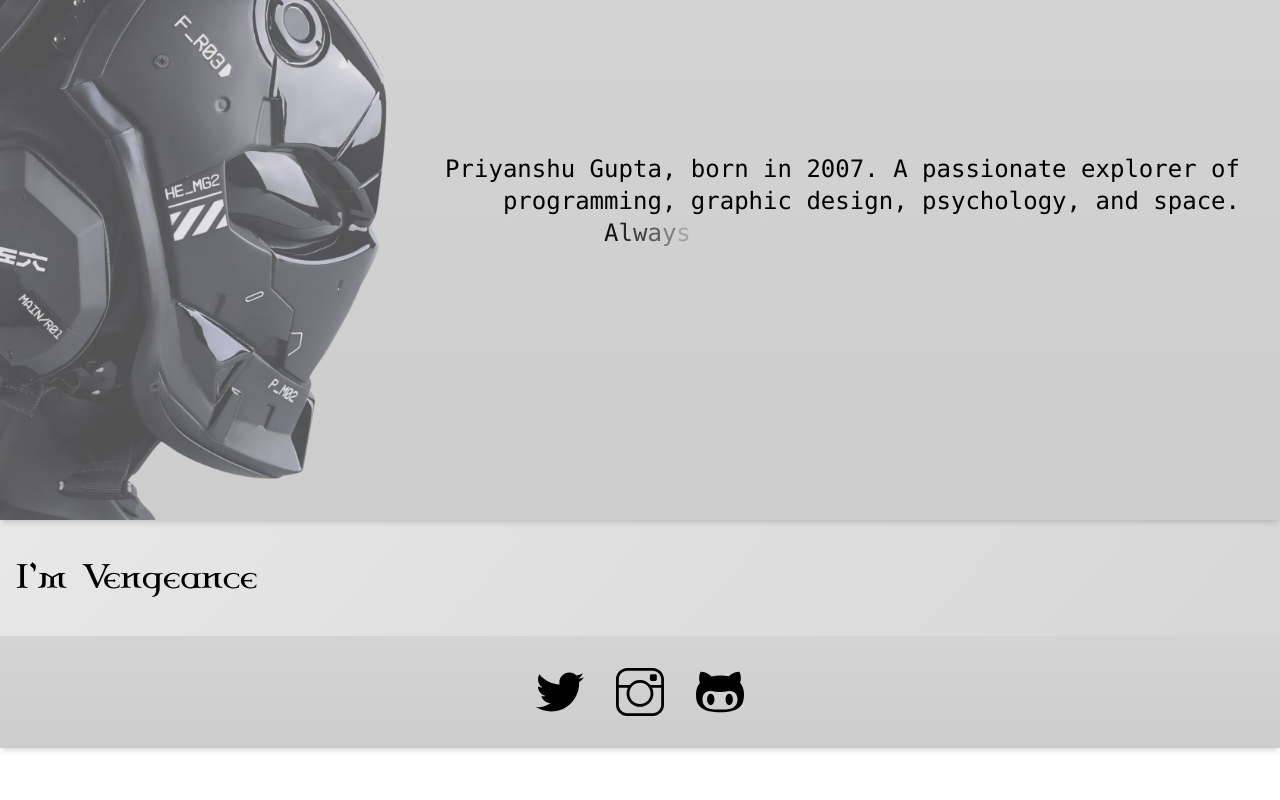
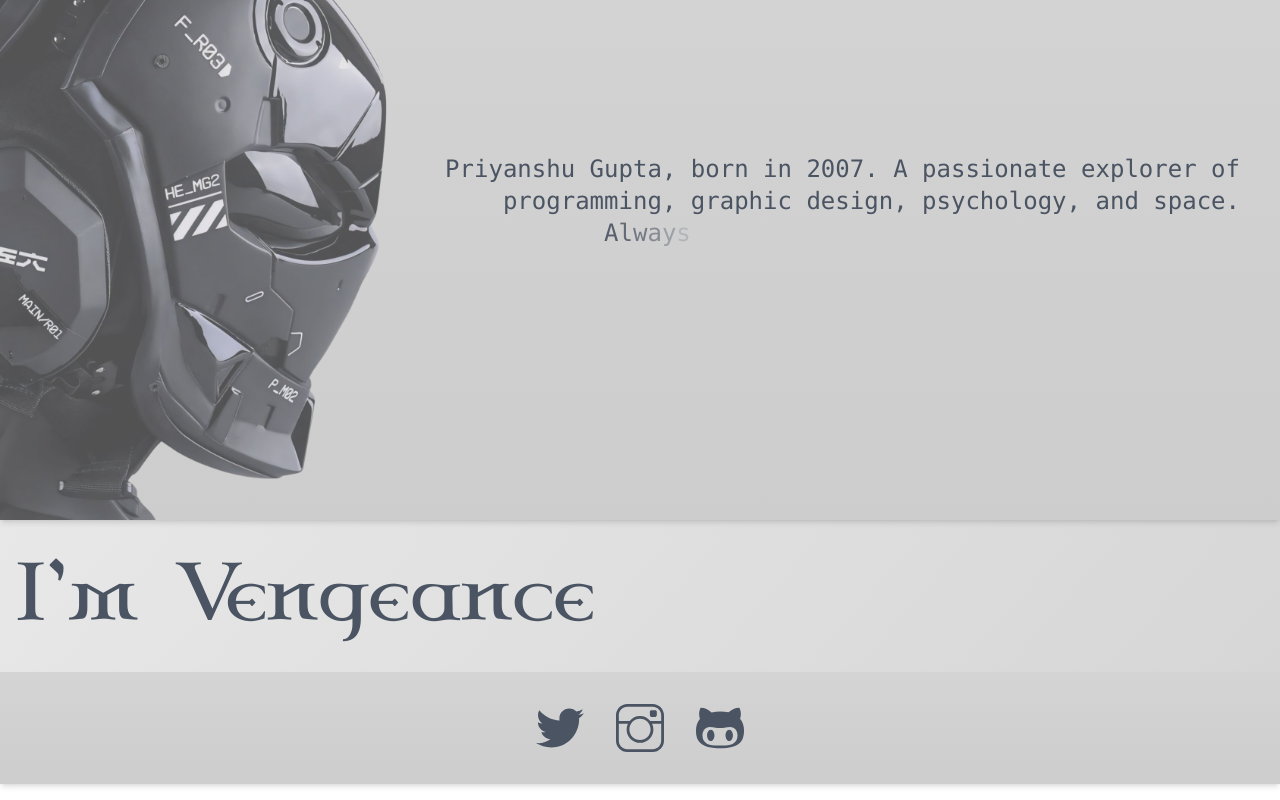
Before and after one commit to Priyansxu/Website, a Next.js app: page / in a window 1280 px wide. Shown: the part 677-1477 px from the top of the page. Before the commit the page ends 1441 px from the top, so only its background shows below. Built offline with nearby package versions, Linux system fonts and the light colour scheme.

Commit message:
Update index.js

```diff
--- a/pages/index.js
+++ b/pages/index.js
@@ -71,7 +71,7 @@ export default function Page() {
   const isInView = useInView(secondSectionRef, { once: true });
 
   return (
-    <div className="min-h-screen font-mono bg-gradient-to-br from-[#f5f5f5] via-[#e5e5e5] to-[#d5d5d5] text-black relative">
+    <div className="min-h-screen font-mono bg-gradient-to-br from-[#f5f5f5] via-[#e5e5e5] to-[#d5d5d5] text-[#4B5462] relative">
       <main className="pt-20">
         <section className="p-8 text-center">
           <motion.h1
@@ -126,7 +126,7 @@ export default function Page() {
                 className="object-contain object-cover h-full w-full opacity-60"
               />
             </motion.div>
-            <div className="flex-grow pr-6 text-black text-xs md:text-2xl flex items-center justify-center text-right">
+            <div className="flex-grow pr-6 text-xs md:text-2xl flex items-center justify-center text-right">
               <motion.p
                 className="py-4 mx-4"
                 initial="hidden"
@@ -144,7 +144,7 @@ export default function Page() {
         </section>
 
          <motion.p
-                className="py-6 mx-4 font-celtG text-3xl"
+                className="py-6 mx-4 font-celtG text-5xl md:text-7xl"
                 initial="hidden"
                 animate={isInView ? "visible" : "hidden"}
                 variants={paragraphVariants}
@@ -167,19 +167,19 @@ export default function Page() {
             target="_blank"
             className=" flex align-middle items-center space-x-1 w-max "
           >
-            <TfiTwitterAlt className="text-black p-4 h-20 w-20" />
+            <TfiTwitterAlt className="p-4 h-20 w-20" />
           </a>
        <a     href="https://www.instagram.com/priyansxu_gupta"
             target="_blank"
             className=" flex align-middle items-center space-x-1 w-max "
           >
-            <TfiInstagram className="text-black p-4 h-20 w-20" />
+            <TfiInstagram className="p-4 h-20 w-20" />
           </a>
        <a     href="https://www.github.com/priyansxu"
             target="_blank"
             className=" flex align-middle items-center space-x-1 w-max "
           >
-            <TfiGithub className="text-black p-4 h-20 w-20" />
+            <TfiGithub className="p-4 h-20 w-20" />
           </a>
      </motion.div>
  </section>
```
